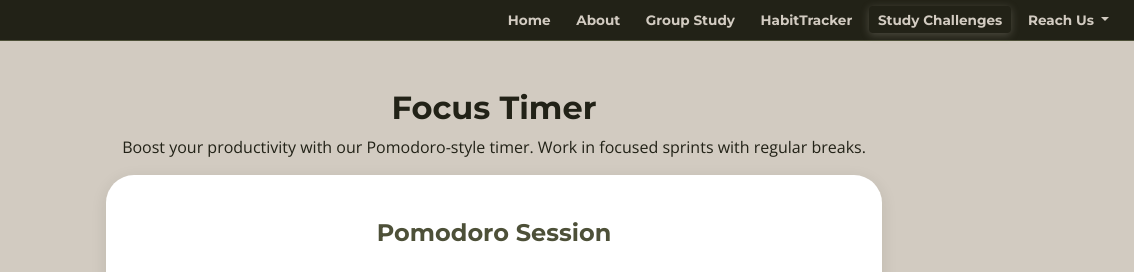
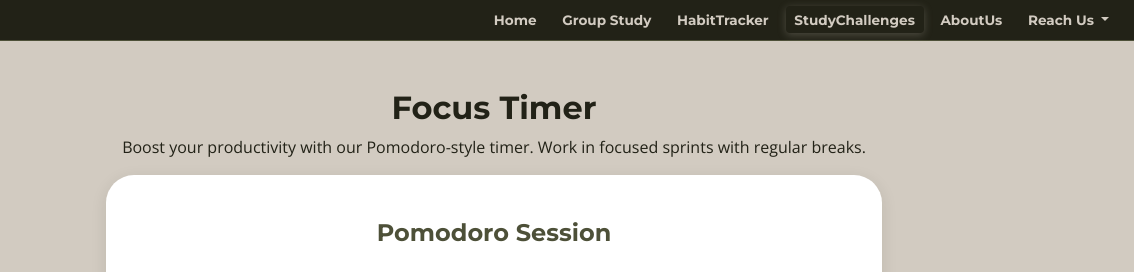
Before and after one commit to ShineAmgain/Summerclassweb, a plain HTML site: page timer.html in a window 1280 px wide. Shown: the top 272 px of the page, 146-1280 px from the left. Drawn offline with nearby package versions, Linux system fonts and the light colour scheme.

Commit message:
final changes

```diff
--- a/timer.html
+++ b/timer.html
@@ -443,17 +443,19 @@
                     <li class="nav-item">
                         <a class="nav-link" href="index.html">Home</a>
                     </li>
-                    <li class="nav-item">
-                        <a class="nav-link" href="about.html">About</a>
-                    </li>
+
                     <li class="nav-item">
                         <a class="nav-link" href="group-study.html">Group Study</a>
                     </li>
                     <li class="nav-item">
                         <a class="nav-link" href="HabitTracker.html">HabitTracker</a>
                     </li>
+
                     <li class="nav-item">
-                        <a class="nav-link active" href="timer.html">Study Challenges</a>
+                        <a class="nav-link active" href="timer.html">StudyChallenges</a>
+                    </li>
+                    <li class="nav-item">
+                        <a class="nav-link" href="aboutus.html">AboutUs</a>
                     </li>
                     <li class="nav-item dropdown">
                         <a class="nav-link dropdown-toggle" href="#" id="reachUsDropdown" role="button" data-bs-toggle="dropdown" aria-expanded="false">
@@ -461,7 +463,7 @@
                         </a>
                         <ul class="dropdown-menu dropdown-menu-end" aria-labelledby="reachUsDropdown">
                             <li><a class="dropdown-item" href="contact.html">Contact</a></li>
-                            <li><a class="dropdown-item" href="#">Feedback</a></li>
+                            <li><a class="dropdown-item" href="feedback.html">Feedback</a></li>
                         </ul>
                     </li>
                 </ul>
@@ -533,7 +535,7 @@
             </div>
             <div class="footer-links">
                 <a href="index.html">Home</a>
-                <a href="about.html">About</a>
+                <a href="aboutus.html">About</a>
                 <a href="group-study.html">Study Tools</a>
                 <a href="HabitTracker.html">HabitTracker</a>
                 <a href="timer.html">Study Timer</a>
```
